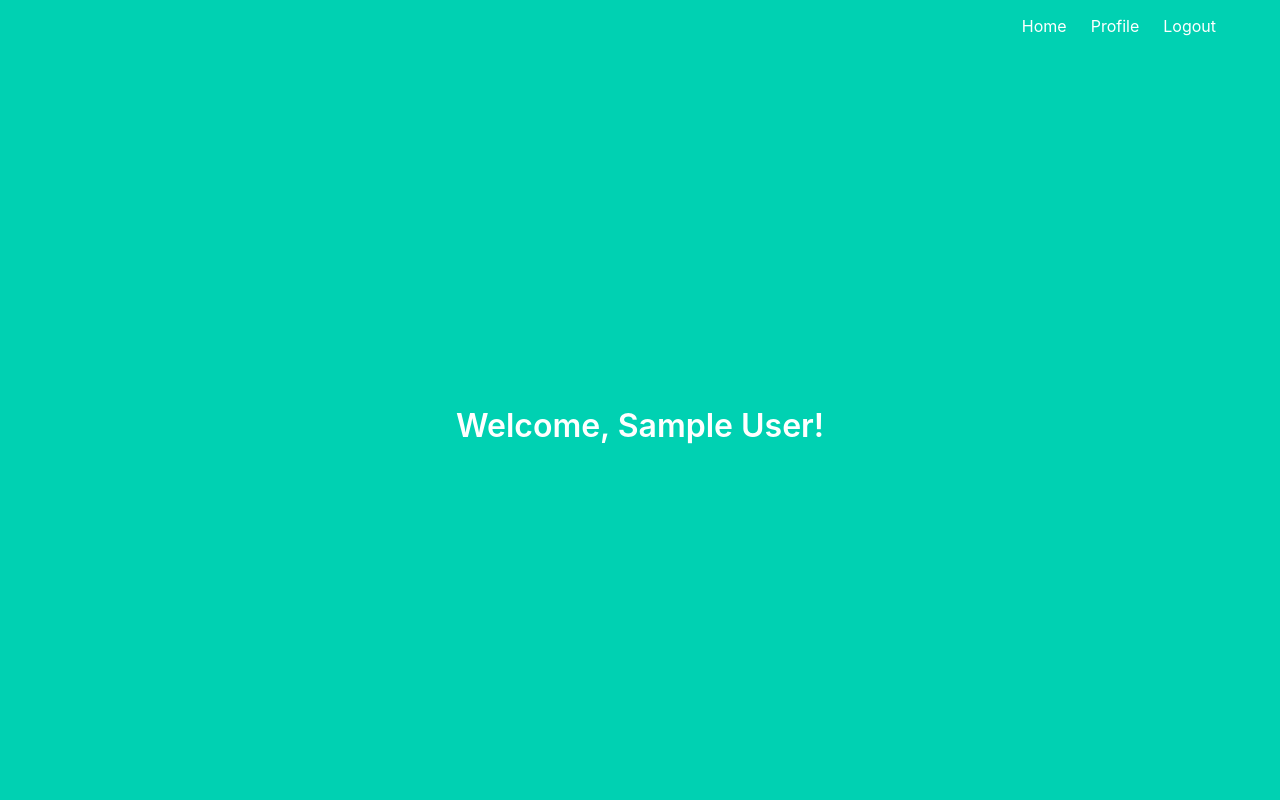
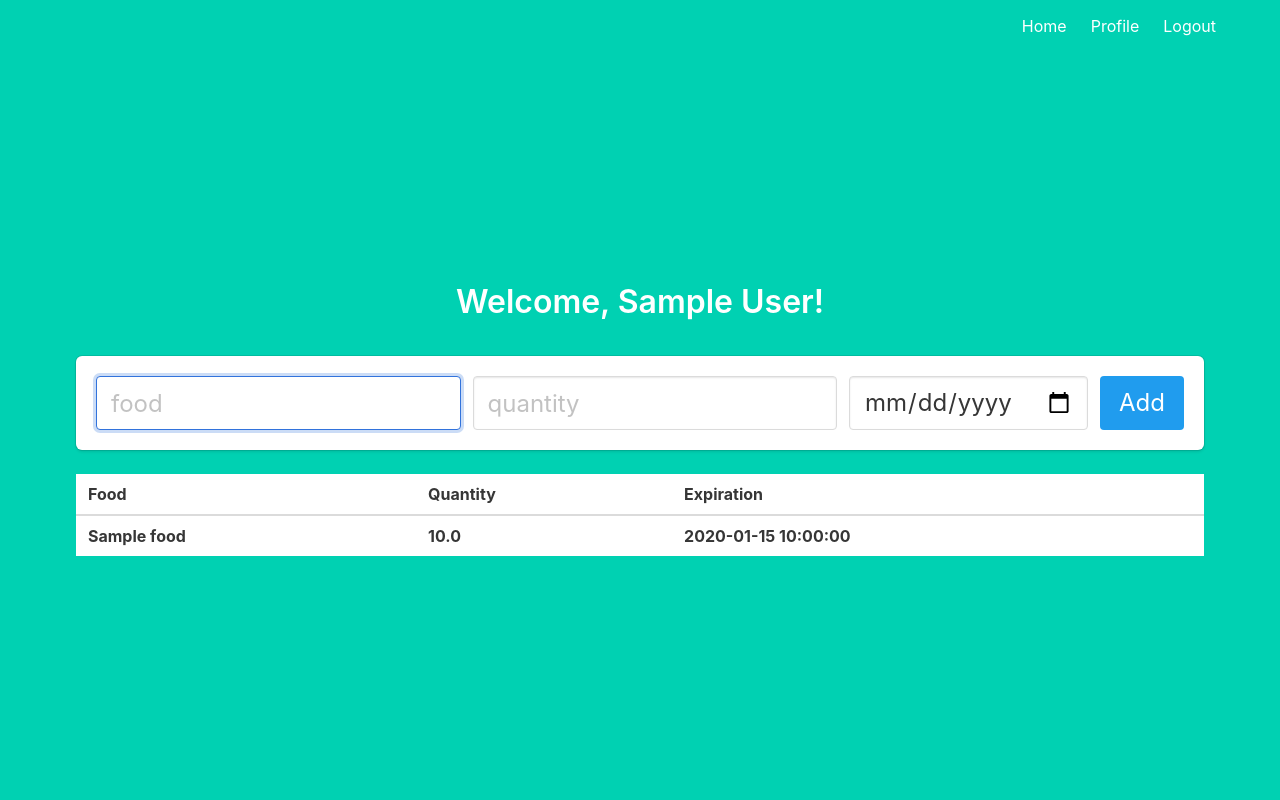
Before and after one commit to andregri/AiFame, a Flask app: page /profile in a window 1280 px wide. Run offline with Flask 2, Linux system fonts and the light colour scheme; a user stored in the database is signed in; tables that the repository leaves empty hold one stand-in row (values such as "Sample post"); lists and menus that the app fills with data are empty.

Commit message:
add POST and GET logic

```diff
--- a/app/main.py
+++ b/app/main.py
@@ -1,6 +1,7 @@
-from flask import Blueprint, render_template
+from flask import Blueprint, render_template, request, redirect, url_for
 from flask_login import login_required, current_user
 from . import db
+from .models import Food
 
 main = Blueprint('main', __name__)
 
@@ -11,4 +12,22 @@ def index():
 @main.route('/profile')
 @login_required
 def profile():
-    return render_template('profile.html', name=current_user.name)
+    table = Food.query.all()
+    return render_template('profile.html', name=current_user.name, table=table)
+
+@main.route('/profile', methods=['POST'])
+@login_required
+def food_post():
+    name = request.form.get('food')
+    expiration = request.form.get('expiration_date')
+    quantity = request.form.get('quantity')
+
+    # create a new food item
+    new_food = Food(name=name, quantity=quantity, expiration_date=expiration,
+        id_user=current_user.id)
+
+    # add the new user to the database
+    db.session.add(new_food)
+    db.session.commit()
+
+    return redirect(url_for('main.profile'))
--- a/app/templates/profile.html
+++ b/app/templates/profile.html
@@ -4,4 +4,59 @@
 <h1 class="title">
   Welcome, {{ name }}!
 </h1>
+
+<!--Add food-->
+<div class="column">
+  <div class="box">
+    <form method="POST" action="/profile">
+      <div class="field is-horizontal">
+        <div class="field-body">
+
+          <div class="field">
+              <div class="control">
+                  <input class="input is-large" type="text" name="food" placeholder="food" autofocus="">
+              </div>
+          </div>
+
+          <div class="field">
+              <div class="control">
+                  <input class="input is-large" type="number" name="quantity" placeholder="quantity" autofocus="">
+              </div>
+          </div>
+
+          <div class="field">
+            <div class="control">
+                <input class="input is-large" type="date" name="expiration_date" placeholder="expiration">
+            </div>
+          </div>
+
+          <button class="button is-block is-info is-large">Add</button>
+        </div>
+      </div>
+    </form>
+  </div>
+</div>
+
+<!--Food Table-->
+<div class="column">
+  <table class="table is-fullwidth">
+    <thead>
+      <tr>
+        <th>Food</th>
+        <th>Quantity</th>
+        <th>Expiration</th>
+      </tr>
+    </thead>
+    <tbody>
+      {% for row in table %}
+      <tr>
+        <th>{{ row.name }}</th>
+        <th>{{ row.quantity }}</th>
+        <th>{{ row.expiration_date }}</th>
+      </tr>
+      {% endfor %}
+    </tbody>
+  </table>
+</div>
+
 {% endblock %}
```
Also changed, not shown: app/models.py (+9 -0 lines), 1 other file.
